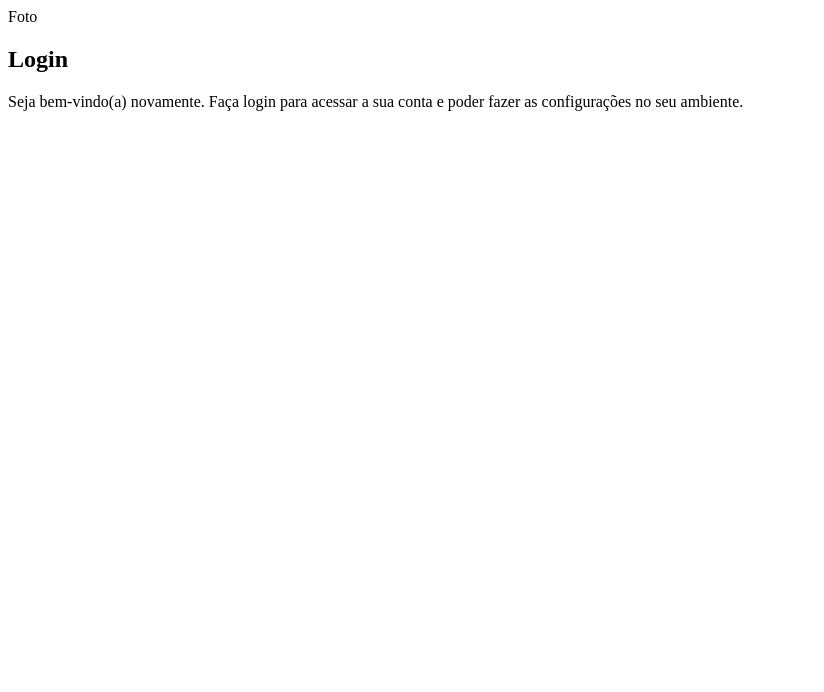
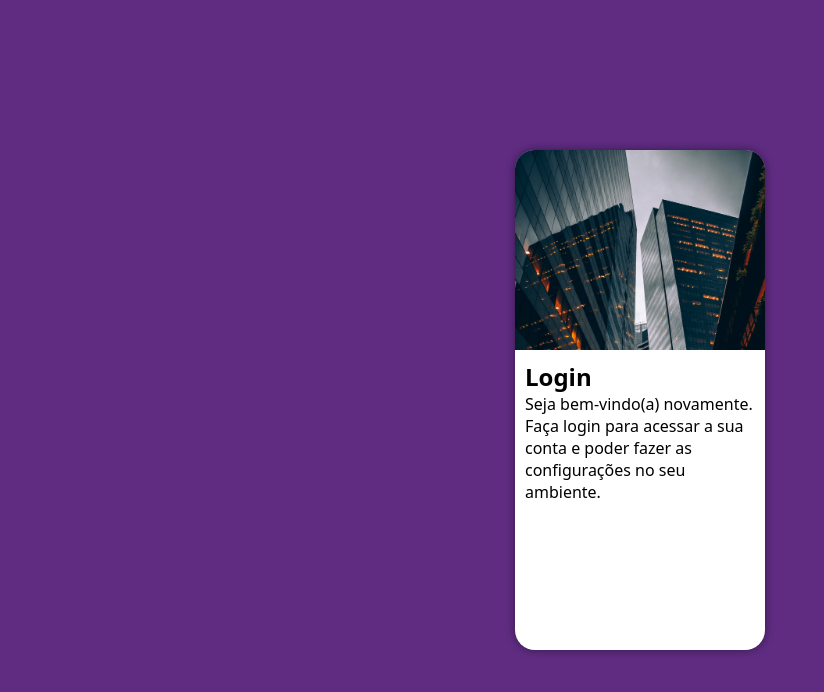
Before and after one commit to alexferreira09/projeto-login, a plain HTML site: page index.html in a window 1280 px wide. Shown: the whole page, without its empty margins (0-824 px from the left). Drawn offline with Linux system fonts and the light colour scheme.

Commit message:
preparando para o celular

```diff
--- a/estilos/style.css
+++ b/estilos/style.css
@@ -5,3 +5,48 @@
     Verde: #49a09d
     Lilás: #5f2c82
 */
+
+* {
+    font-family:system-ui, -apple-system, BlinkMacSystemFont, 'Segoe UI', Roboto, Oxygen, Ubuntu, Cantarell, 'Open Sans', 'Helvetica Neue', sans-serif ;
+    padding: 0px;
+    margin: 0px;
+    box-sizing: border-box;
+}
+
+body, html {
+    background-color: #5f2c82;
+    height: 100vh;
+    width: 100vw;
+}
+
+main {
+    position: relative;
+    height: 100vh;
+    width: 100vw;
+}
+
+section#login {
+    position: absolute;
+    top: 50%;
+    left: 50%;
+    transform: translate(-50%, -50%);
+    overflow: hidden;
+
+    background-color: white;
+    width: 250px;
+    height: 500px;
+    border-radius: 20px;
+    box-shadow: 0px 0px 10px rgba(0, 0, 0, 0.450);
+}
+
+section#login > div#imagem {
+    background: #5f2c82 url(../imagens/pexels-dinnow-9444476.jpg) no-repeat;
+    background-size: cover;
+    height: 200px;
+    display: block;
+}
+
+section#login > div#formulario {
+    display: block;
+    padding: 10px;
+}
--- a/index.html
+++ b/index.html
@@ -11,7 +11,7 @@
     <main>
         <section id="login">
             <div id="imagem">
-                Foto
+
             </div>
             <div id="formulario">
                 <h1>Login</h1>
```
